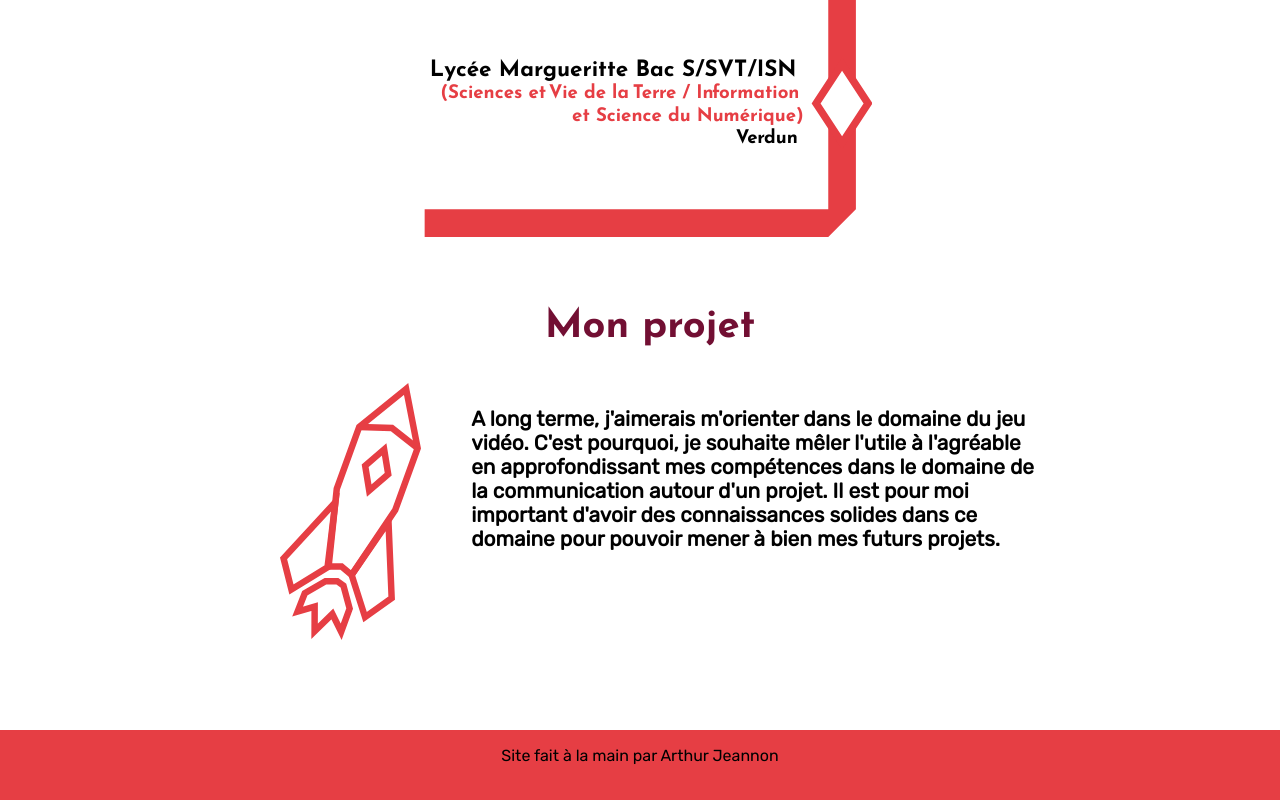
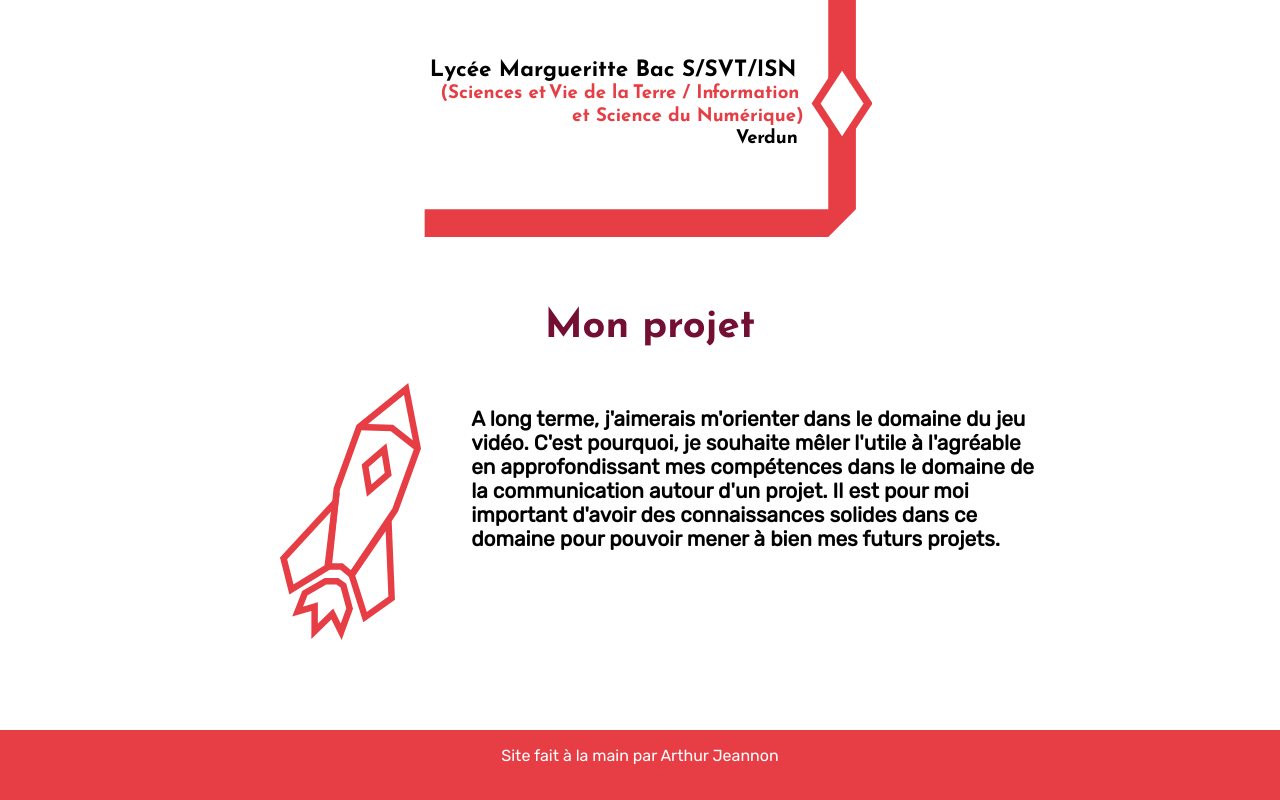
Before and after one commit to ArthurJeannon/arthurjeannon.github.io, a plain HTML site: page index.html in a window 1280 px wide. Shown: the part 1790-2590 px from the top of the page. Drawn offline with Linux system fonts and the light colour scheme.

Commit message:
Add files via upload

```diff
--- a/css/style.css
+++ b/css/style.css
@@ -615,3 +615,7 @@ footer{
     background-color: var(--color-une);
     height: 5em;
 }
+
+footer p {
+    color: #fff;
+}
```
